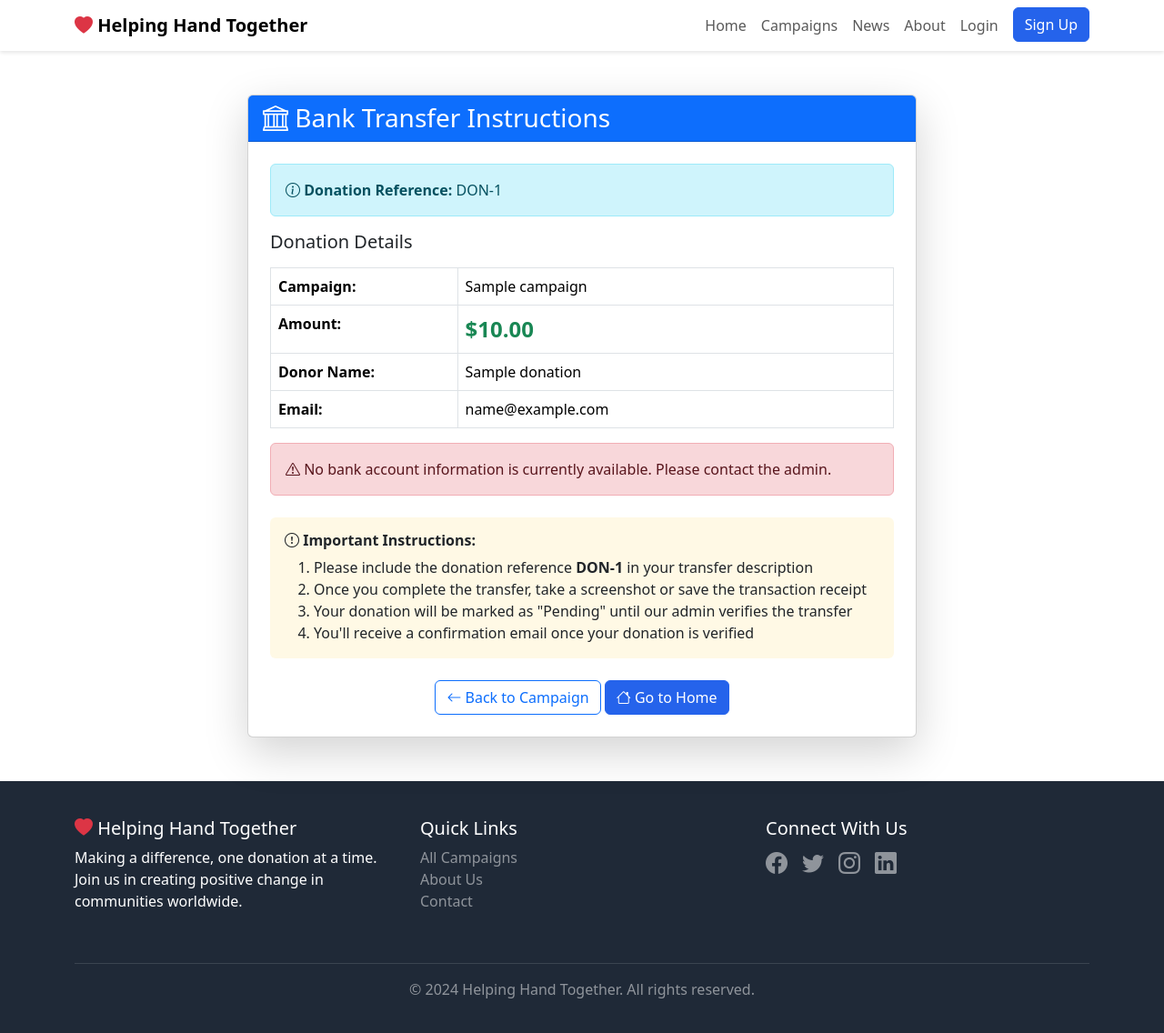
After one commit to didi5-com/Helping-hands-together, a Flask app: page /bank-transfer/1 in a window 1280 px wide. The commit adds this page. Shown: the whole page at 91% size. Run offline with Flask 3, Linux system fonts and the light colour scheme; tables that the repository leaves empty hold one stand-in row (values such as "Sample post").

Commit message:
Update email sending configuration and improve donation form
Add Mail.USE_SSL configuration and update PayPal mode to 'live' in config.py. Enhance the donation form in campaign.html with input group icons, placeholders, and a secure payment processing message. Add a new template for bank transfer instructions.

Replit-Commit-Author: Agent
Replit-Commit-Session-Id: a14d28c7-da43-48a4-8522-dd425d980efd
Replit-Commit-Checkpoint-Type: intermediate_checkpoint
Replit-Commit-Screenshot-Url: https://storage.googleapis.com/screenshot-production-us-central1/df0eb65b-97ee-4f1b-8ed6-4f58051d50e1/a14d28c7-da43-48a4-8522-dd425d980efd/S0bwVEU

```diff
--- a/config.py
+++ b/config.py
@@ -10,17 +10,18 @@ class Config:
     SQLALCHEMY_TRACK_MODIFICATIONS = False
 
     # Mail
-    MAIL_SERVER = os.getenv('MAIL_SERVER')
+    MAIL_SERVER = os.getenv('MAIL_SERVER', 'smtp.gmail.com')
     MAIL_PORT = int(os.getenv('MAIL_PORT') or 587)
     MAIL_USE_TLS = os.getenv('MAIL_USE_TLS', 'True') == 'True'
     MAIL_USERNAME = os.getenv('MAIL_USERNAME')
     MAIL_PASSWORD = os.getenv('MAIL_PASSWORD')
     MAIL_DEFAULT_SENDER = os.getenv('MAIL_DEFAULT_SENDER') or os.getenv('MAIL_USERNAME')
+    MAIL_USE_SSL = False
 
     # Payment keys
     PAYPAL_CLIENT_ID = os.getenv('PAYPAL_CLIENT_ID')
     PAYPAL_SECRET = os.getenv('PAYPAL_SECRET')
-    PAYPAL_MODE = os.getenv('PAYPAL_MODE', 'sandbox')  # sandbox or live
+    PAYPAL_MODE = os.getenv('PAYPAL_MODE', 'live')  # sandbox or live
 
     PAYSTACK_SECRET_KEY = os.getenv('PAYSTACK_SECRET_KEY')
     PAYSTACK_PUBLIC_KEY = os.getenv('PAYSTACK_PUBLIC_KEY')
--- /dev/null
+++ b/templates/bank_transfer.html
@@ -0,0 +1,110 @@
+{% extends "base.html" %}
+
+{% block title %}Bank Transfer Instructions - Helping Hand Together{% endblock %}
+
+{% block content %}
+<div class="container my-5">
+    <div class="row justify-content-center">
+        <div class="col-lg-8">
+            <div class="card shadow-lg">
+                <div class="card-header bg-primary text-white">
+                    <h3 class="mb-0"><i class="bi bi-bank"></i> Bank Transfer Instructions</h3>
+                </div>
+                <div class="card-body p-4">
+                    <div class="alert alert-info">
+                        <i class="bi bi-info-circle"></i>
+                        <strong>Donation Reference:</strong> DON-{{ donation.id }}
+                    </div>
+
+                    <h5 class="mb-3">Donation Details</h5>
+                    <table class="table table-bordered">
+                        <tr>
+                            <th width="30%">Campaign:</th>
+                            <td>{{ donation.campaign.title }}</td>
+                        </tr>
+                        <tr>
+                            <th>Amount:</th>
+                            <td class="fs-4 fw-bold text-success">${{ "%.2f"|format(donation.amount) }}</td>
+                        </tr>
+                        <tr>
+                            <th>Donor Name:</th>
+                            <td>{{ donation.donor_name }}</td>
+                        </tr>
+                        <tr>
+                            <th>Email:</th>
+                            <td>{{ donation.donor_email }}</td>
+                        </tr>
+                    </table>
+
+                    {% if bank_method %}
+                    <div class="mt-4">
+                        <h5 class="mb-3">Transfer to This Bank Account</h5>
+                        <div class="card bg-light">
+                            <div class="card-body">
+                                <table class="table table-borderless mb-0">
+                                    <tr>
+                                        <th width="30%">Bank Name:</th>
+                                        <td><strong>{{ bank_method.bank_name }}</strong></td>
+                                    </tr>
+                                    <tr>
+                                        <th>Account Name:</th>
+                                        <td><strong>{{ bank_method.account_name }}</strong></td>
+                                    </tr>
+                                    <tr>
+                                        <th>Account Number:</th>
+                                        <td><strong class="text-primary fs-5">{{ bank_method.account_number }}</strong></td>
+                                    </tr>
+                                    {% if bank_method.routing_number %}
+                                    <tr>
+                                        <th>Routing Number:</th>
+                                        <td><strong>{{ bank_method.routing_number }}</strong></td>
+                                    </tr>
+                                    {% endif %}
+                                    {% if bank_method.bank_address %}
+                                    <tr>
+                                        <th>Bank Address:</th>
+                                        <td>{{ bank_method.bank_address }}</td>
+                                    </tr>
+                                    {% endif %}
+                                </table>
+                            </div>
+                        </div>
+
+                        {% if bank_method.details %}
+                        <div class="alert alert-warning mt-3">
+                            <strong>Additional Instructions:</strong><br>
+                            {{ bank_method.details }}
+                        </div>
+                        {% endif %}
+                    </div>
+                    {% else %}
+                    <div class="alert alert-danger">
+                        <i class="bi bi-exclamation-triangle"></i>
+                        No bank account information is currently available. Please contact the admin.
+                    </div>
+                    {% endif %}
+
+                    <div class="mt-4 p-3 bg-warning bg-opacity-10 rounded">
+                        <h6 class="fw-bold"><i class="bi bi-exclamation-circle"></i> Important Instructions:</h6>
+                        <ol class="mb-0">
+                            <li>Please include the donation reference <strong>DON-{{ donation.id }}</strong> in your transfer description</li>
+                            <li>Once you complete the transfer, take a screenshot or save the transaction receipt</li>
+                            <li>Your donation will be marked as "Pending" until our admin verifies the transfer</li>
+                            <li>You'll receive a confirmation email once your donation is verified</li>
+                        </ol>
+                    </div>
+
+                    <div class="mt-4 text-center">
+                        <a href="{{ url_for('main.campaign_detail', id=donation.campaign_id) }}" class="btn btn-outline-primary">
+                            <i class="bi bi-arrow-left"></i> Back to Campaign
+                        </a>
+                        <a href="{{ url_for('main.index') }}" class="btn btn-primary">
+                            <i class="bi bi-house"></i> Go to Home
+                        </a>
+                    </div>
+                </div>
+            </div>
+        </div>
+    </div>
+</div>
+{% endblock %}
```
Also changed, not shown: templates/campaign.html (+43 -8 lines), 1 other file.
